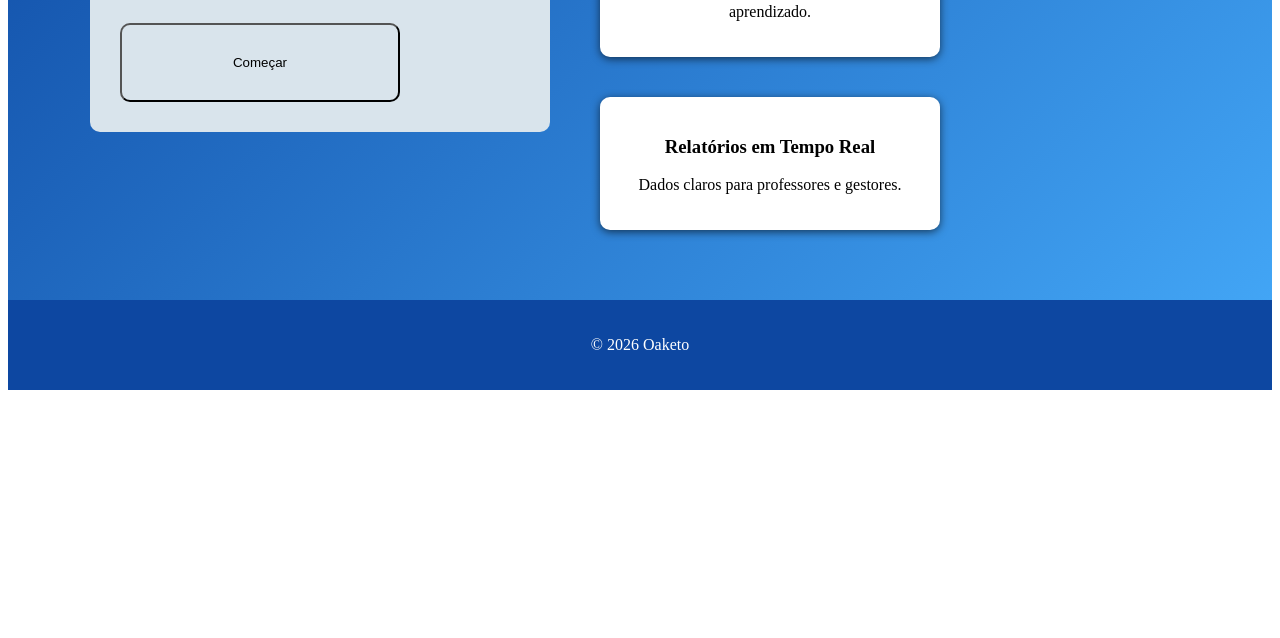
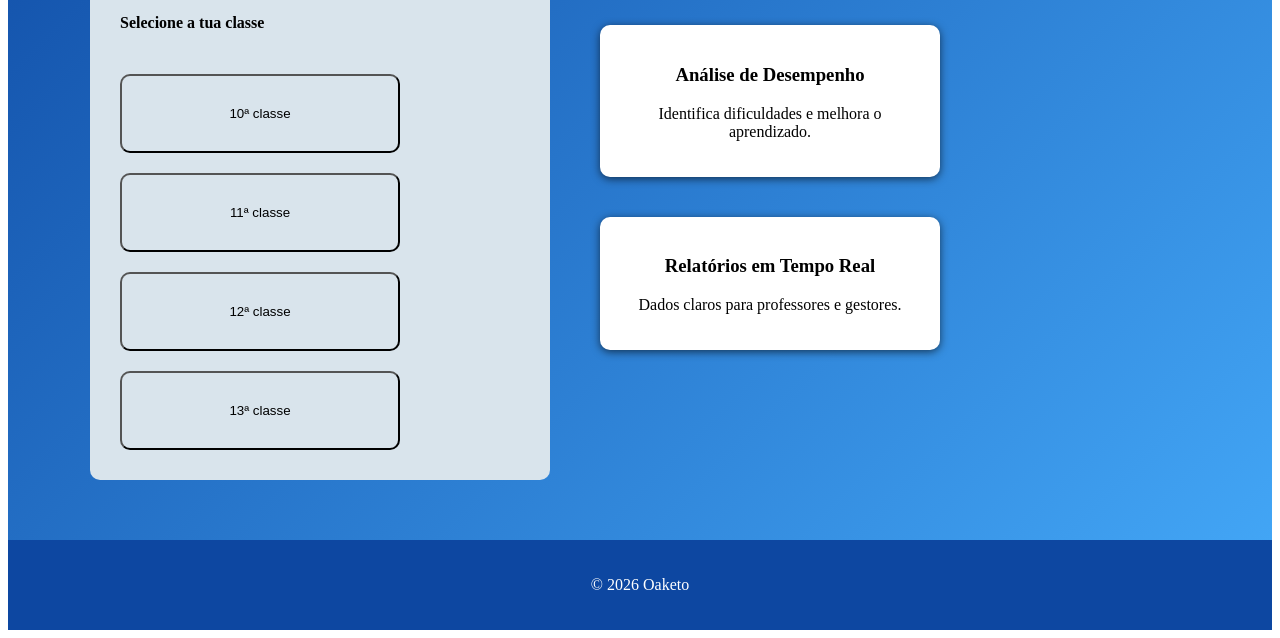
Before and after one commit to Joao-Mukoma-Dona-Pedro/Oshetu, a plain HTML site: page pages/index.html in a window 1280 px wide. Shown: the part 407-1045 px from the top of the page. Before the commit the page ends 805 px from the top, so only its background shows below. Drawn offline with Linux system fonts and the light colour scheme; files that its build step writes are made by us from their sources; files whose address does not match are found by name.

Commit message:
Update index.html

```diff
--- a/pages/index.html
+++ b/pages/index.html
@@ -34,6 +34,11 @@
             <a href="cadastro.html">
                 <button>Começar</button>
             </a>
+          <h4>Selecione a tua classe</h4>
+          <button onclick="mudarclasse(¨10¨)">10ª classe</button>
+            <button onclick="mudarclasse(¨11¨)">11ª classe</button>
+          <button onclick="mudarclasse(¨12¨)">12ª classe</button>
+          <button onclick="mudarclasse(¨13¨)">13ª classe</button>
         </div>
 
         <div class="hero-right">
```
